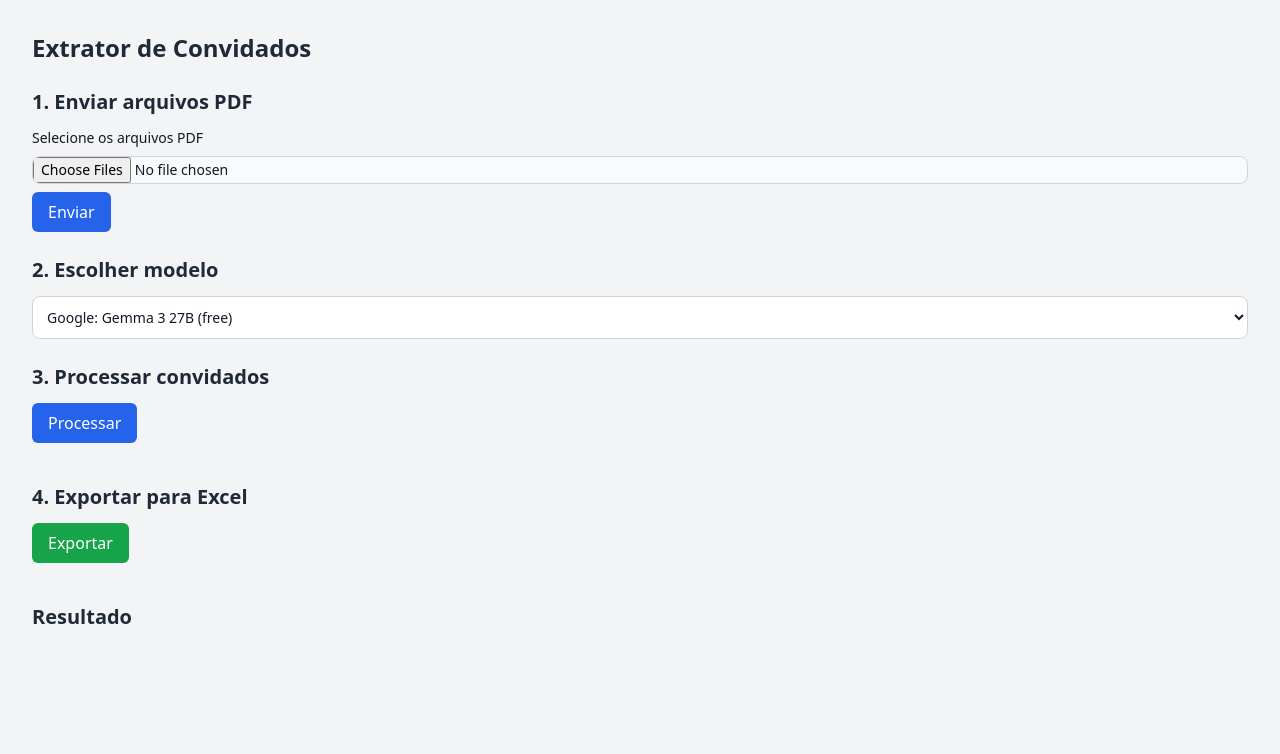
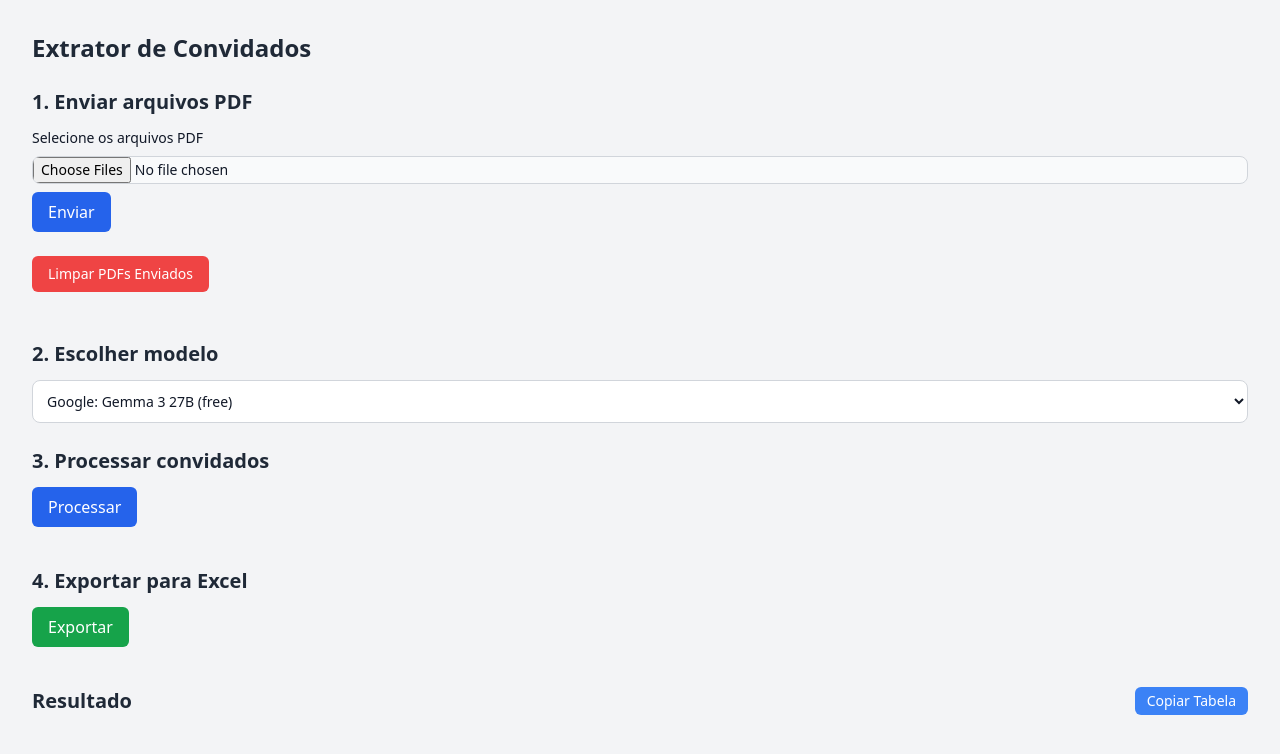
Before and after one commit to airtonluciano/ap_fabio_alexandre, a Flask app: page / in a window 1280 px wide. Shown: the top 754 px of the page. Run offline with Flask 3, Linux system fonts and the light colour scheme; some libraries are stand-ins or nearby versions.

Commit message:
feat: Add Excel export order, copy table, and PDF cleanup
This commit introduces several enhancements based on your feedback:

1.  **Fix Excel Export Column Order:**
    - The `/export` route in `app.py` now explicitly defines the column order for the Pandas DataFrame (`['pronome', 'nome', 'cargo', 'entidade', 'observacoes']`) before generating the Excel file. This ensures consistency between the UI display and the exported file.

2.  **Add "Copy Table to Clipboard" Functionality:**
    - A "Copiar Tabela" button has been added next to the "Resultado" heading in `templates/index.html`.
    - Clicking this button copies the content of the results table to the clipboard as tab-separated text.
    - User feedback messages (e.g., "Tabela copiada!", "Nenhuma tabela para copiar.") are provided in Brazilian Portuguese.

3.  **Implement Manual Cleanup for Uploaded PDF Files:**
    - A new backend route `/clear_uploaded_pdfs` in `app.py` allows for the deletion of all `.pdf` files from the `static/uploads` directory. This route does not affect other file types like `.xlsx`.
    - A "Limpar PDFs Enviados" button has been added to `templates/index.html`.
    - You are prompted with a confirmation dialog before deletion.
    - Feedback messages regarding the outcome of the cleanup are displayed.
    - Upon successful cleanup, the frontend's list of uploaded files and related UI elements are reset.
    - All UI elements and messages for this feature are in Brazilian Portuguese.

These features enhance data handling, improve your workflow, and provide better control over stored files.

```diff
--- a/app.py
+++ b/app.py
@@ -96,12 +96,41 @@ def export():
     if not isinstance(data, list):
         return jsonify({"error": "Formato inválido: esperado uma lista de objetos JSON"}), 400
 
-    df = pd.DataFrame(data)
+    column_order = ['pronome', 'nome', 'cargo', 'entidade', 'observacoes']
+    df = pd.DataFrame(data, columns=column_order)
     timestamp = time.strftime("%Y%m%d-%H%M%S")
     filename = f"convidados_{timestamp}.xlsx"
     filepath = os.path.join(app.config['UPLOAD_FOLDER'], filename)
     export_to_excel(df, filepath)
     return send_file(filepath, as_attachment=True)
 
+@app.route('/clear_uploaded_pdfs', methods=['POST'])
+def clear_uploaded_pdfs():
+    deleted_count = 0
+    error_count = 0
+    upload_folder = app.config['UPLOAD_FOLDER']
+
+    if not os.path.exists(upload_folder):
+        return jsonify({'message': 'Diretório de uploads não encontrado.', 'errors': True}), 404
+
+    for filename in os.listdir(upload_folder):
+        if filename.lower().endswith('.pdf'):
+            filepath = os.path.join(upload_folder, filename)
+            try:
+                os.remove(filepath)
+                deleted_count += 1
+            except Exception as e:
+                print(f"Erro ao remover {filepath}: {e}")
+                error_count += 1
+
+    message = f"{deleted_count} arquivos PDF foram removidos."
+    if error_count > 0:
+        message += f" Ocorreram {error_count} erros ao tentar remover alguns arquivos."
+
+    if deleted_count == 0 and error_count == 0:
+        message = "Nenhum arquivo PDF encontrado para remover."
+
+    return jsonify({'message': message, 'errors': error_count > 0})
+
 if __name__ == '__main__':
     app.run(debug=True)
--- a/templates/index.html
+++ b/templates/index.html
@@ -27,6 +27,13 @@
 
     <div id="upload-result" class="mt-4 p-4 bg-white rounded-md shadow" style="display: none;"></div>
 
+    <div class="mt-6">
+      <button id="clear-pdfs-btn" class="py-2 px-4 bg-red-500 hover:bg-red-600 text-white text-sm rounded-md transition-colors">
+        Limpar PDFs Enviados
+      </button>
+      <p id="clear-pdfs-status-message" class="text-sm h-4 mt-2"></p>
+    </div>
+
     <h3 class="text-xl font-semibold mt-6 mb-3">2. Escolher modelo</h3>
     <select id="model-select" class="bg-white border border-gray-300 text-gray-900 text-sm rounded-lg focus:ring-blue-500 focus:border-blue-500 block w-full p-2.5 mb-4">
       {% for model in models %}
@@ -47,7 +54,13 @@
     <h3 class="text-xl font-semibold mt-6 mb-3">4. Exportar para Excel</h3>
     <button id="export-btn" class="bg-green-600 hover:bg-green-700 text-white py-2 px-4 rounded-md transition-colors mb-4">Exportar</button>
 
-    <h3 class="text-xl font-semibold mt-6 mb-3">Resultado</h3>
+    <div class="flex items-center justify-between mt-6 mb-3">
+      <h3 class="text-xl font-semibold">Resultado</h3>
+      <button id="copy-table-btn" class="py-1 px-3 bg-blue-500 hover:bg-blue-600 text-white text-sm rounded-md transition-colors">
+        Copiar Tabela
+      </button>
+    </div>
+    <p id="copy-status-message" class="text-sm h-4 mb-2"></p> <!-- For feedback -->
     <div id="result-table" class="mt-4 bg-white rounded-md shadow overflow-x-auto"></div>
   </div>
 
@@ -190,6 +203,8 @@
         $('#result-table').html('<p class="p-4 text-gray-700">Nenhum dado disponível para exibição.</p>');
         return;
       }
+      // Clear previous copy status message when new table is rendered
+      $('#copy-status-message').text('');
 
       // Ensure we're using the array from the model response
       const items = Array.isArray(data[0]) ? data[0] : data;
@@ -216,6 +231,93 @@
 
       $('#result-table').html(html);
     }
+
+    $('#copy-table-btn').click(function() {
+      const copyStatusMessage = $('#copy-status-message');
+      copyStatusMessage.text(''); // Clear previous message
+
+      const table = $('#result-table').find('table')[0];
+
+      if (!table) {
+        copyStatusMessage.text('Nenhuma tabela para copiar.').addClass('text-red-500').removeClass('text-green-600');
+        setTimeout(() => copyStatusMessage.text('').removeClass('text-red-500'), 3000);
+        return;
+      }
+
+      let textRepresentation = '';
+
+      // Headers
+      $(table).find('thead tr th').each(function(index, header) {
+        textRepresentation += $(header).text().trim() + (index < $(table).find('thead tr th').length - 1 ? '\t' : '');
+      });
+      textRepresentation += '\n';
+
+      // Body rows
+      $(table).find('tbody tr').each(function() {
+        $(this).find('td').each(function(index, cell) {
+          textRepresentation += $(cell).text().trim() + (index < $(this).find('td').length - 1 ? '\t' : '');
+        });
+        textRepresentation += '\n';
+      });
+
+      if (textRepresentation.trim() === '' || $(table).find('tbody tr').length === 0) {
+          copyStatusMessage.text('Tabela vazia, nada para copiar.').addClass('text-yellow-600').removeClass('text-green-600 text-red-500');
+          setTimeout(() => copyStatusMessage.text('').removeClass('text-yellow-600'), 3000);
+          return;
+      }
+
+      navigator.clipboard.writeText(textRepresentation.trim()).then(function() {
+        copyStatusMessage.text('Tabela copiada!').addClass('text-green-600').removeClass('text-red-500');
+        const originalButtonText = $('#copy-table-btn').text();
+        $('#copy-table-btn').text('Copiado!');
+        setTimeout(() => {
+          copyStatusMessage.text('').removeClass('text-green-600');
+          $('#copy-table-btn').text(originalButtonText);
+        }, 3000);
+      }).catch(function(err) {
+        copyStatusMessage.text('Erro ao copiar.').addClass('text-red-500').removeClass('text-green-600');
+        console.error('Erro ao copiar tabela: ', err);
+        setTimeout(() => copyStatusMessage.text('').removeClass('text-red-500'), 3000);
+      });
+    });
+
+    $('#clear-pdfs-btn').click(function() {
+      const clearStatusMessage = $('#clear-pdfs-status-message');
+      clearStatusMessage.text('').removeClass('text-green-600 text-red-500'); // Clear previous message and styles
+
+      if (confirm("Tem certeza que deseja remover todos os arquivos PDF enviados? Esta ação não pode ser desfeita.")) {
+        $.ajax({
+          url: '/clear_uploaded_pdfs',
+          method: 'POST',
+          contentType: 'application/json',
+          data: JSON.stringify({}), // Empty JSON object
+          success: function(response) {
+            clearStatusMessage.text(response.message);
+            if (response.errors) {
+              clearStatusMessage.addClass('text-red-500');
+            } else {
+              clearStatusMessage.addClass('text-green-600');
+            }
+            // Also clear the list of uploaded files in the UI and the `uploadedFiles` array
+            $('#upload-result').html('').hide();
+            uploadedFiles = [];
+            $('#upload-status-message').text('Pronto para novo envio.');
+            $('#upload-progress-section').hide();
+
+
+            setTimeout(() => {
+              clearStatusMessage.text('').removeClass('text-green-600 text-red-500');
+            }, 5000); // Keep message for 5 seconds
+          },
+          error: function() {
+            clearStatusMessage.text('Erro ao tentar limpar os arquivos PDF.').addClass('text-red-500');
+            setTimeout(() => {
+              clearStatusMessage.text('').removeClass('text-red-500');
+            }, 3000);
+          }
+        });
+      }
+    });
   </script>
 </body>
 </html>
```
